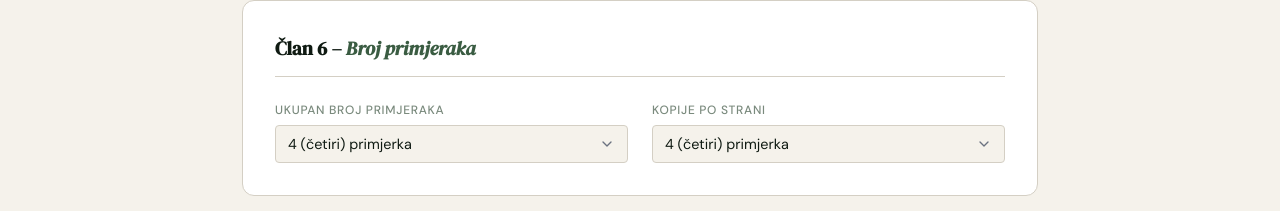
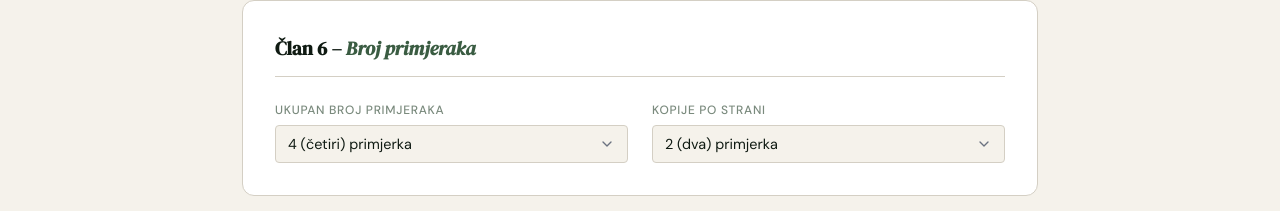
Before and after one commit to melika2403/porezni-kalkulator, a Next.js app in the folder frontend/: page /ugovor-o-pozajmici in a window 1280 px wide. Shown: the part 2036-2247 px from the top of the page. Built offline with nearby package versions, Linux system fonts and the light colour scheme.

Commit message:
fix broj primjeraka

```diff
--- a/frontend/next.config.ts
+++ b/frontend/next.config.ts
@@ -3,6 +3,7 @@ import type { NextConfig } from "next";
 const nextConfig: NextConfig = {
   /* config options here */
   output: "export",
+  trailingSlash: true,
   images: {
     unoptimized: true,
   },
--- a/frontend/src/sections/ugovor-o-pozajmici/UgovorOPozajmici.tsx
+++ b/frontend/src/sections/ugovor-o-pozajmici/UgovorOPozajmici.tsx
@@ -320,7 +320,9 @@ export default function UgovorOPozajmici() {
 
         <div className={styles.fieldGrid}>
           <div className={`${styles.fieldGroup} ${styles.fieldFull}`}>
-            <label className={styles.fieldLabel}>Ugovorene strane u svemu prihvataju odredbe ovog ugovora</label>
+            <label className={styles.fieldLabel}>
+              Ugovorene strane u svemu prihvataju odredbe ovog ugovora
+            </label>
 
             <select
               className={styles.fieldInput}
@@ -387,8 +389,8 @@ export default function UgovorOPozajmici() {
             <label className={styles.fieldLabel}>Kopije po strani</label>
             <select
               className={styles.fieldInput}
-              value={form.brojPrimjeraka}
-              onChange={(e) => set("brojPrimjeraka", e.target.value)}
+              value={form.kopijePoPrimjerku}
+              onChange={(e) => set("kopijePoPrimjerku", e.target.value)}
             >
               {PRIMJERCI_OPTIONS.map((opt) => (
                 <option key={opt} value={opt}>
```
